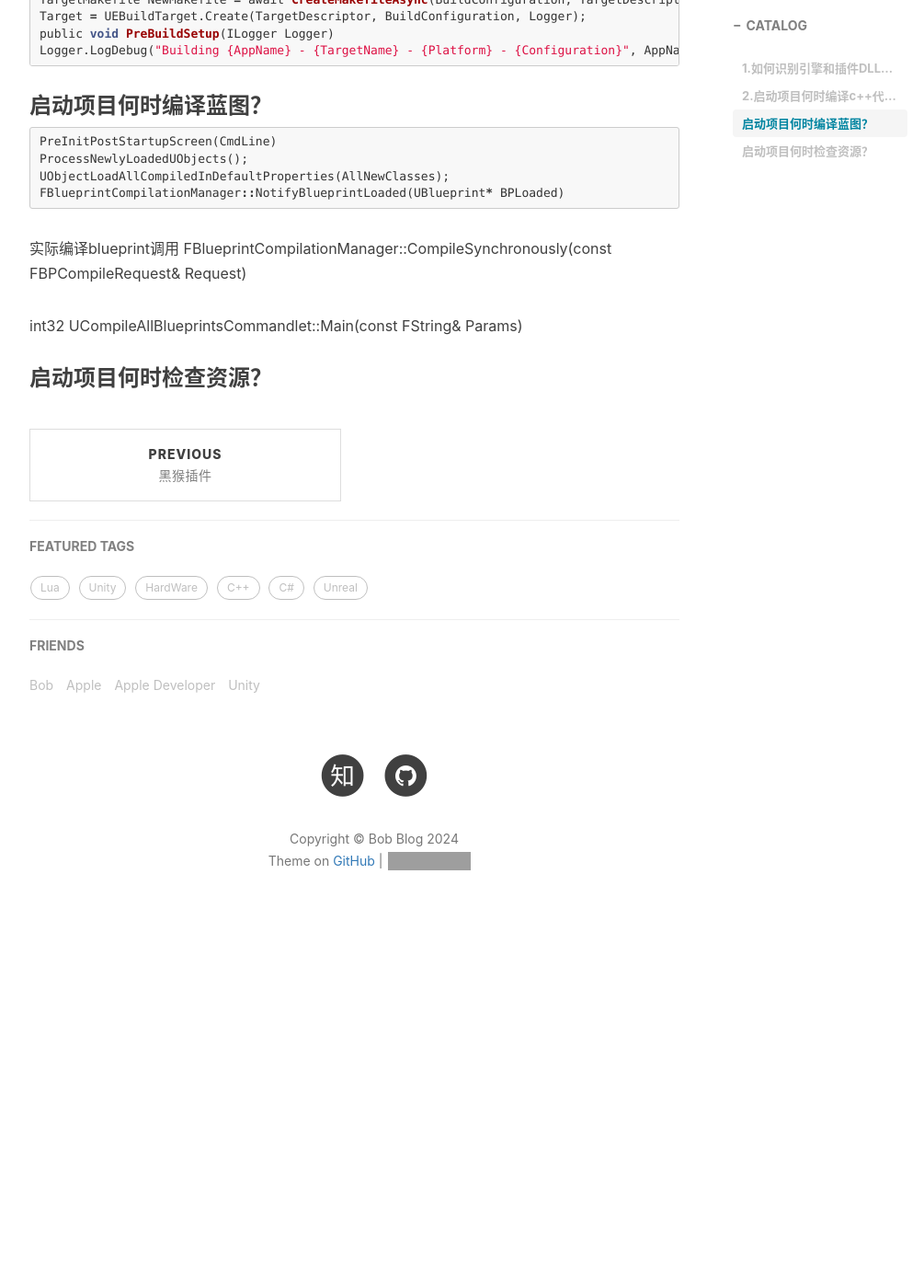
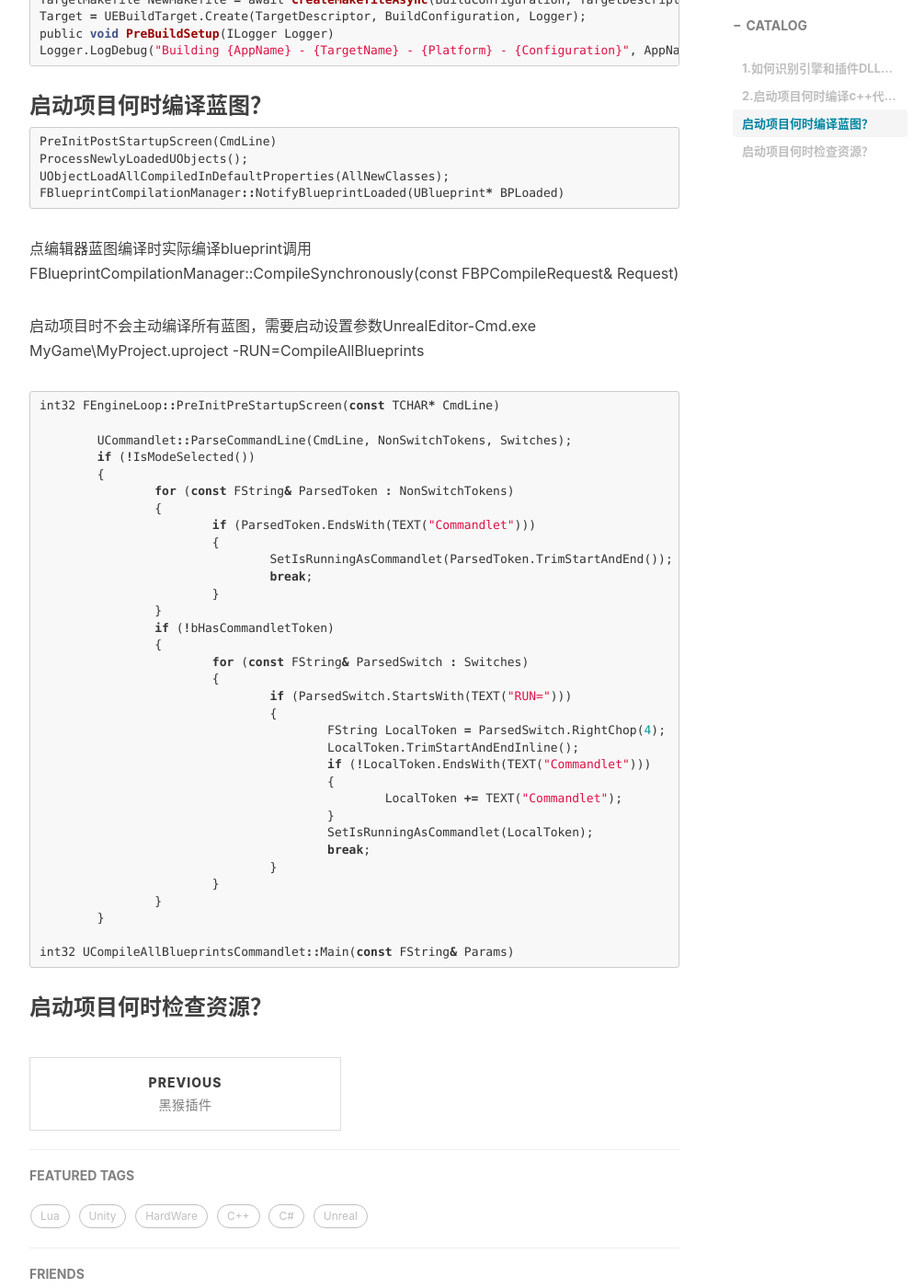
Before and after one commit to chenanbao/chenanbao.github.io, a Jekyll site: the page built from _posts/2024-10-23-Unreal源码百问.md, in a window 1280 px wide and 1400 px high, scrolled down 3294 px. Shown: the whole window at 92% size, without its empty margins (233-1238 px from the left). Built offline with Jekyll 4.4.1, drawn with Linux system fonts in a browser that asks for light colours; nearby versions of some CDN libraries; comment, search, counter and statistics services are not loaded; before the commit the page ends 4334 px from its top, so only the background shows below that; grey boxes are pictures that could not be loaded.

Commit message:
Update 2024-10-23-Unreal源码百问.md

````diff
--- a/_posts/2024-10-23-Unreal源码百问.md
+++ b/_posts/2024-10-23-Unreal源码百问.md
@@ -136,10 +136,43 @@ ProcessNewlyLoadedUObjects();
 UObjectLoadAllCompiledInDefaultProperties(AllNewClasses);
 FBlueprintCompilationManager::NotifyBlueprintLoaded(UBlueprint* BPLoaded)
 ```
-实际编译blueprint调用
+点编辑器蓝图编译时实际编译blueprint调用
 FBlueprintCompilationManager::CompileSynchronously(const FBPCompileRequest& Request)
 
+启动项目时不会主动编译所有蓝图，需要启动设置参数UnrealEditor-Cmd.exe MyGame\MyProject.uproject -RUN=CompileAllBlueprints
+```c
+int32 FEngineLoop::PreInitPreStartupScreen(const TCHAR* CmdLine)
+
+	UCommandlet::ParseCommandLine(CmdLine, NonSwitchTokens, Switches);
+	if (!IsModeSelected())
+	{
+		for (const FString& ParsedToken : NonSwitchTokens)
+		{
+			if (ParsedToken.EndsWith(TEXT("Commandlet")))
+			{
+				SetIsRunningAsCommandlet(ParsedToken.TrimStartAndEnd());
+				break;
+			}
+		}
+		if (!bHasCommandletToken)
+		{
+			for (const FString& ParsedSwitch : Switches)
+			{
+				if (ParsedSwitch.StartsWith(TEXT("RUN=")))
+				{
+					FString LocalToken = ParsedSwitch.RightChop(4);
+					LocalToken.TrimStartAndEndInline();
+					if (!LocalToken.EndsWith(TEXT("Commandlet")))
+					{
+						LocalToken += TEXT("Commandlet");
+					}
+					SetIsRunningAsCommandlet(LocalToken);
+					break;
+				}
+			}
+		}
+	}
 
 int32 UCompileAllBlueprintsCommandlet::Main(const FString& Params)
-
+```
 ### 启动项目何时检查资源？
````
